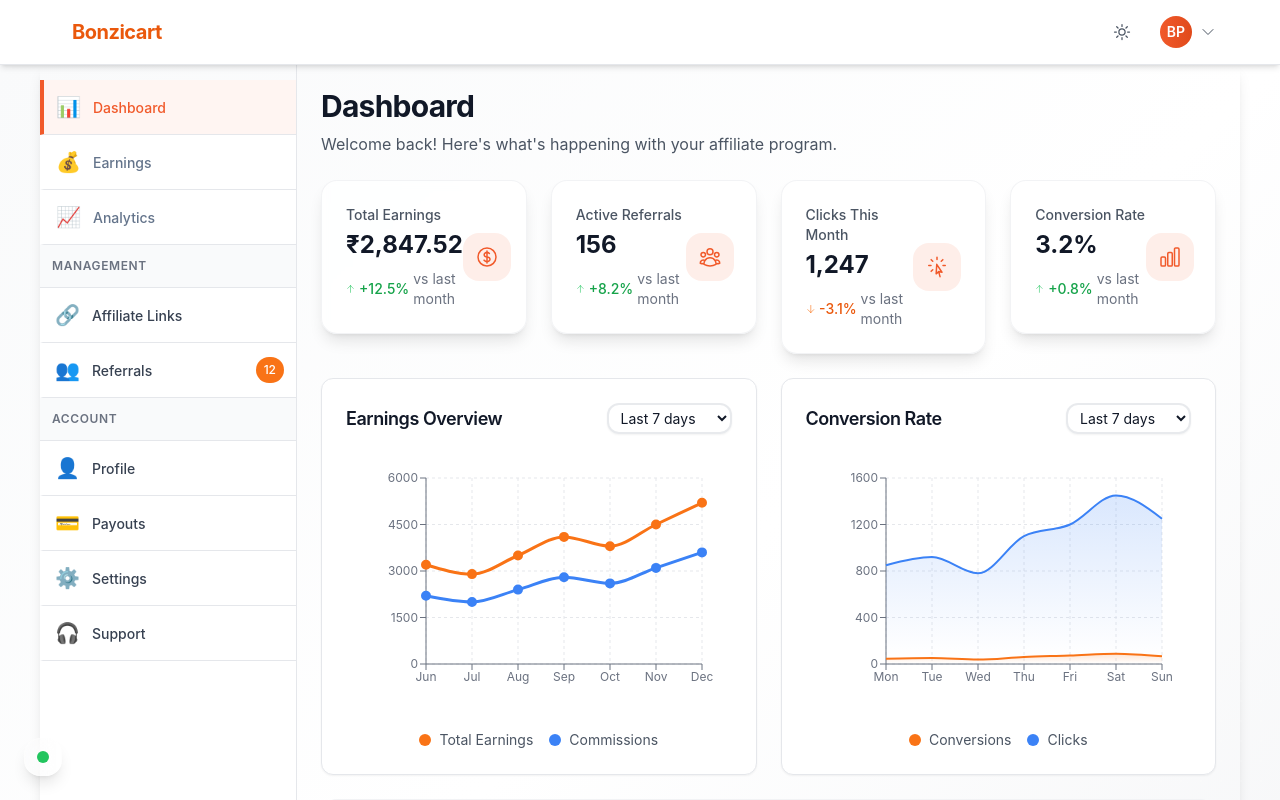
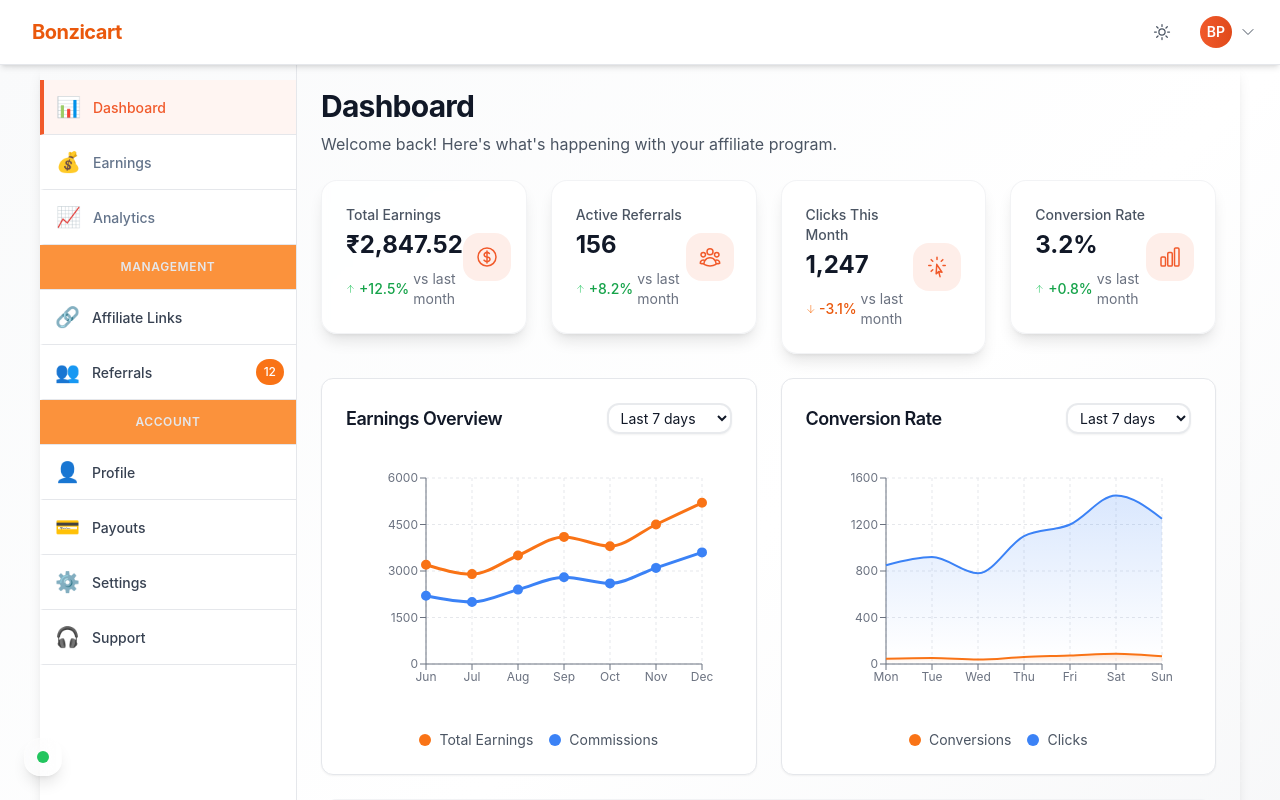
Before and after one commit to MicroStackHub/affiliate, a React (Vite) app: page /dashboard in a window 1280 px wide. Shown: the top 800 px of the page. Built offline with nearby package versions, Linux system fonts and the light colour scheme.

Commit message:
fixed the styling also

```diff
--- a/src/components/Layout/Layout.tsx
+++ b/src/components/Layout/Layout.tsx
@@ -37,7 +37,7 @@ const Layout: React.FC<LayoutProps> = ({ children }) => {
         <div className="flex-1 relative z-10 flex flex-col">
           {/* Page Content */}
           <main className="flex-1 p-6 overflow-auto">
-            <div className="max-w-full">
+            <div className="max-w-full  ">
               {children}
             </div>
           </main>
--- a/src/components/Layout/Navbar.tsx
+++ b/src/components/Layout/Navbar.tsx
@@ -39,7 +39,7 @@ const Navbar: React.FC = () => {
 
   return (
     <nav className="fixed top-0 w-full z-50 border-b border-gray-200 dark:border-gray-700 bg-white dark:bg-gray-800 px-0 shadow-md">
-      <div className="container mx-auto px-4" style={{ maxWidth: '1200px' }}>
+      <div className="container mx-auto px-4" style={{ maxWidth: '1300px' }}>
         <div className="flex items-center justify-between h-16">
           {/* Left Section */}
           <div className="flex items-center space-x-4">
--- a/src/components/Layout/Sidebar.tsx
+++ b/src/components/Layout/Sidebar.tsx
@@ -74,16 +74,17 @@ const Sidebar: React.FC = () => {
           <div style={{
             fontSize: '0.75rem',
             fontWeight: 600,
-            color: '#6b7280',
+           // color: '#6b7280',
             textTransform: 'uppercase',
             letterSpacing: '0.05em',
             marginTop: '0',
             padding: isSidebarCollapsed ? '0' : '0.75rem',
             marginBottom: isSidebarCollapsed ? '0' : '0',
             display: isSidebarCollapsed ? 'none' : 'block',
-            backgroundColor: '#f9fafb',
-            borderBottom: '1px solid #e5e7eb'
-          }}>
+           // backgroundColor: '#f9fafb',
+            borderBottom: '1px solid #e5e7eb',
+
+          }} className="text-sm text-center bg-orange-400   font-medium text-gray-200 dark:bg-black">
             Management
           </div>
           {managementItems.map((item) => (
@@ -140,15 +141,15 @@ const Sidebar: React.FC = () => {
           <div style={{
             fontSize: '0.75rem',
             fontWeight: 600,
-            color: '#6b7280',
+            //color: '#6b7280',
             textTransform: 'uppercase',
             letterSpacing: '0.05em',
             padding: isSidebarCollapsed ? '0' : '0.75rem',
             marginBottom: isSidebarCollapsed ? '0' : '0',
             display: isSidebarCollapsed ? 'none' : 'block',
-            backgroundColor: '#f9fafb',
+           // backgroundColor: '#f9fafb',
             borderBottom: '1px solid #e5e7eb'
-          }}>
+          }} className="text-sm text-center font-medium text-gray-200 bg-orange-400 dark:bg-black">
             Account
           </div>
           {accountItems.map((item) => (
```
